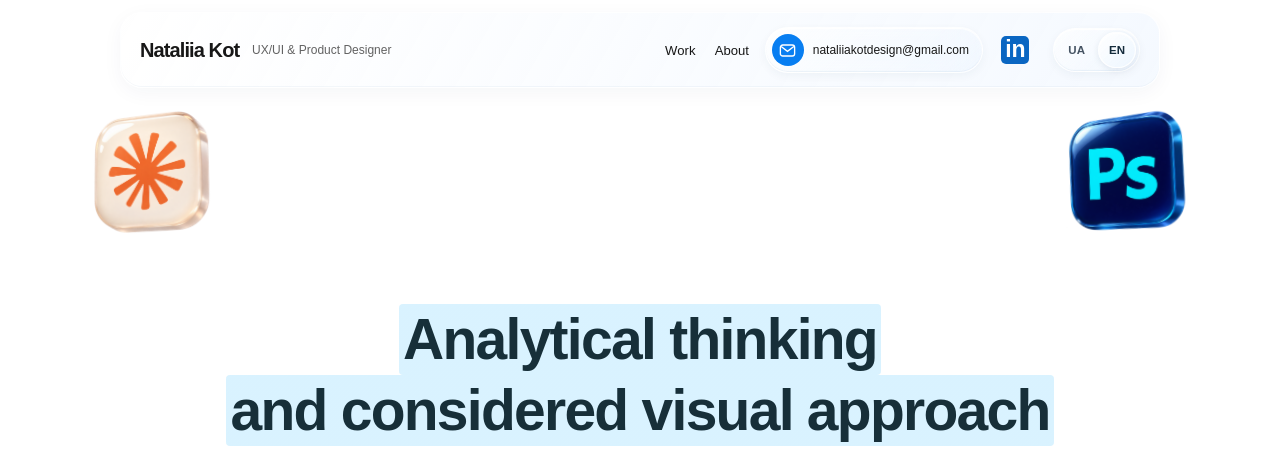
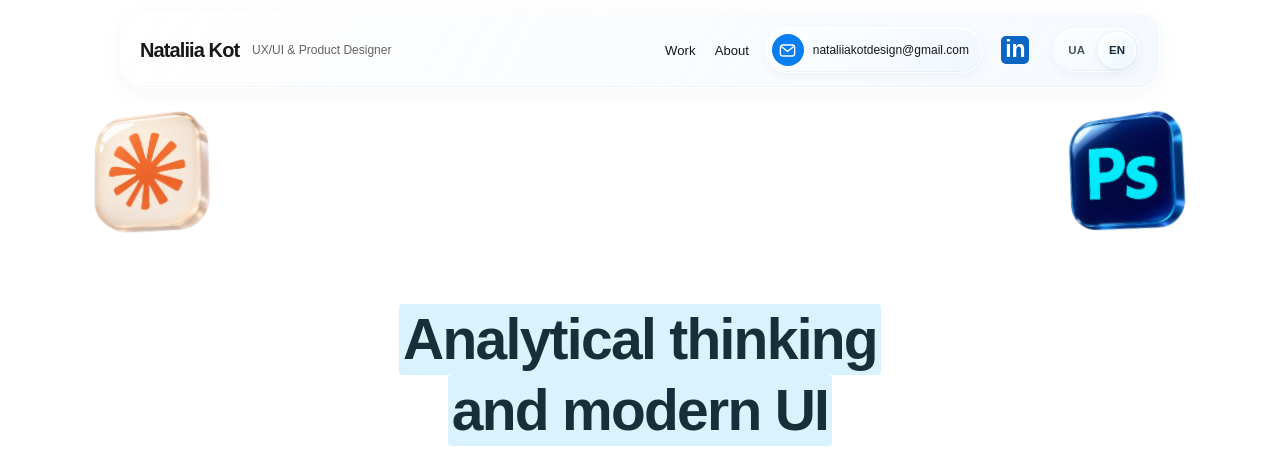
Before and after one commit to nataliiakot/portfolio, an Astro site: page / in a window 1280 px wide. Shown: the top 475 px of the page. Built offline with nearby package versions, Linux system fonts and the light colour scheme; Astro itself is replaced by a stand-in of ours; a web font is replaced by a local one.

Commit message:
Update hero headline to analytical thinking and modern UI

```diff
--- a/src/content/translations.ts
+++ b/src/content/translations.ts
@@ -68,7 +68,7 @@ export const translations: Record<string, string> = {
 "Ukrainian — C2": "Українська — C2",
 "English — B2+": "Англійська — B2+",
 
-"and considered visual approach": "та продуманий візуальний підхід",
+"and modern UI": "та сучасний UI",
 "Approach design as a business tool, combining analytical thinking and modern UI to create experiences that solve real problems and contribute to product growth": "Підходжу до дизайну як до бізнес-інструменту, поєднуючи аналітичне мислення та сучасний UI, щоб створювати досвід, який вирішує реальні проблеми та сприяє зростанню продукту",
 
 "Approach design as a business tool,":"Підходжу до дизайну як до бізнес-інструменту,","combining analytical thinking and modern UI":"поєднуючи аналітичне мислення та сучасний UI,","to create experiences that solve real problems":"щоб створювати досвід, який вирішує реальні проблеми","and contribute to product growth":"і сприяє зростанню продукту",
--- a/src/pages/index.astro
+++ b/src/pages/index.astro
@@ -10,7 +10,7 @@ import SelectedWork from '../components/SelectedWork.astro';
 import Skills from '../components/Skills.astro';
 import { profile } from '../content/site';
 
-const heroCopy = ['Analytical thinking', 'and considered visual approach'];
+const heroCopy = ['Analytical thinking', 'and modern UI'];
 
 ---
 <Layout>
```
